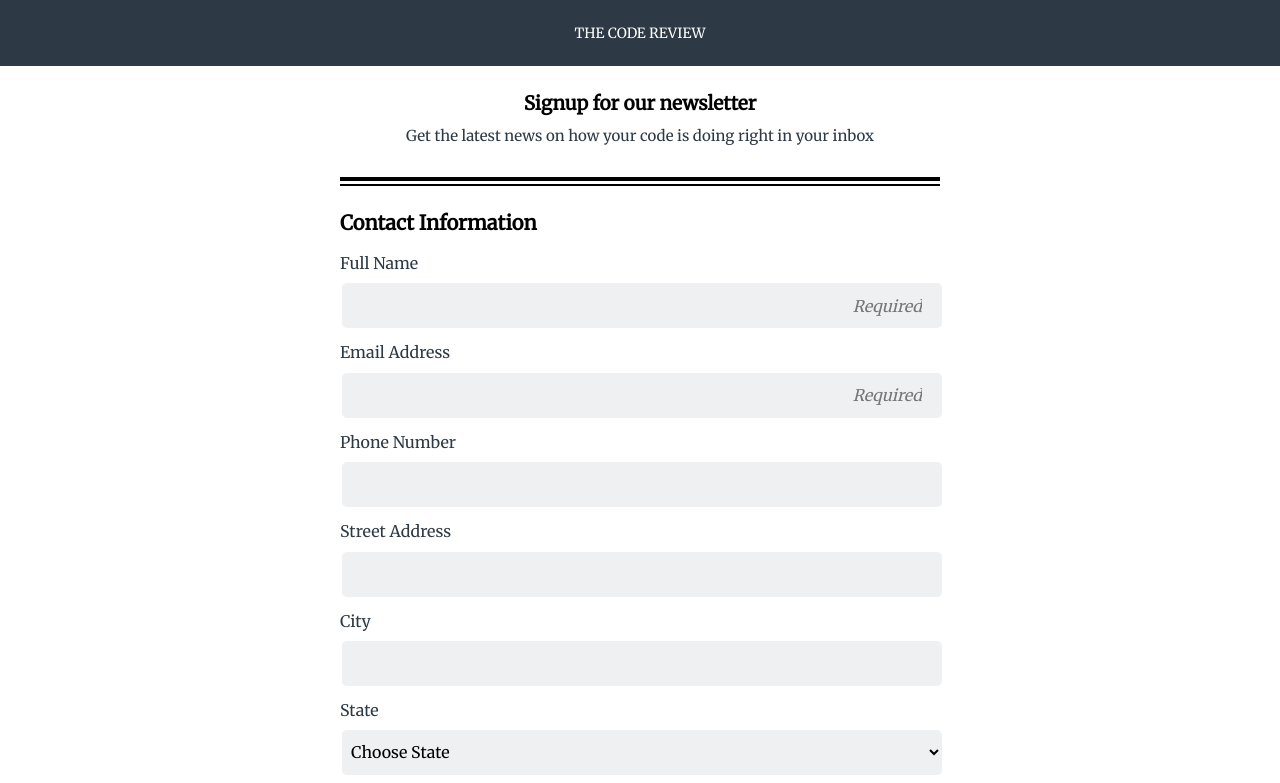
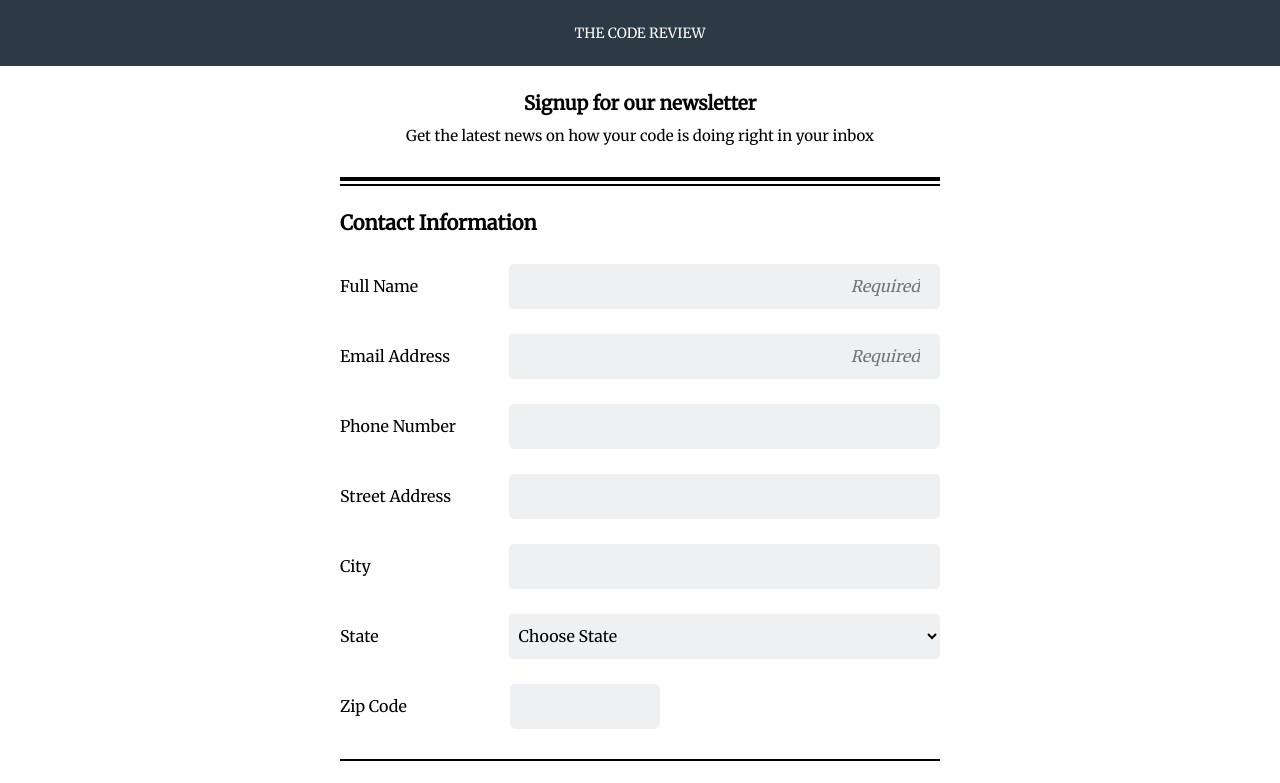
Before and after one commit to zachgreeley101/techdegree-project-3, a plain HTML site: page index.html in a window 1280 px wide. Shown: the top 783 px of the page. Drawn offline with Linux system fonts and the light colour scheme.

Commit message:
Final Commit
*media query 768
-Changed the layout of the Contact section. Placing the labels on the left and the inputs on the right.
*Cleaned up both html and css code
*Validated both html and css files with no errors.
*Double checked my media queries

```diff
--- a/css/style.css
+++ b/css/style.css
@@ -19,7 +19,6 @@ p,
 label,
 footer{
   font-weight: lighter;
-  color: #2d3945;
 }
 
 header,
@@ -231,25 +230,31 @@ input[type="email"]:invalid:not(:focus):not(:placeholder-shown) {
     font-size: 14px;
   }
 
-  input[id="zip"] {
-    width: 25%;
-  }
-
   .descriptor,form{
     margin-left: auto;
     margin-right: auto;
     max-width: 600px;
   }
 
+  .container {
+    display: flex;
+    flex-direction: row;
+  }
 
+  .contact label {
+    width: 28%;
+    margin-top: 23px;
+  }
+
+  .contact input{
+    width: 72%;
+  }
+
+  .contact select {
+    width: 72%;
+  }
+
+  input[id="zip"] {
+    width: 25%;
+  }
 }
-
-
-
-
-
-
-
-
-
-/* TODO:  */
--- a/index.html
+++ b/index.html
@@ -1,5 +1,5 @@
 <!DOCTYPE html>
-<html>
+<html lang="en">
   <head>
     <meta charset="utf-8">
     <meta name="viewport" content="width=device-width, initial-scale=1.0">
@@ -18,25 +18,35 @@
     </div>
 
     <form action="index.html" method="post">
-
       <fieldset class="contact">
         <legend>Contact Information</legend>
 
+        <div class="container">
           <label for="name">Full Name</label>
           <input required type="text" id="name" name="user_name" placeholder="Required">
+        </div>
 
+        <div class="container">
           <label for="email">Email Address</label>
           <input required type="email" id="email" name="user_email" placeholder="Required">
+        </div>
 
+        <div class="container">
           <label for="phone">Phone Number</label>
           <input type="tel" id="phone" name="user_phone">
+        </div>
 
+        <div class="container">
           <label for="street">Street Address</label>
           <input type="text" id="street" name="user_street">
+        </div>
 
+        <div class="container">
           <label for="city">City</label>
           <input type="text" id="city" name="user_city">
+        </div>
 
+        <div class="container">
           <label for="state">State</label>
           <select id="state" name="user_state">
             <option value="choose_state">Choose State</option>
@@ -91,9 +101,13 @@
             <option value="wisconsin">Wisconsin</option>
             <option value="wyoming">Wyoming</option>
           </select>
+        </div>
 
+        <div class="container">
           <label for="zip">Zip Code</label>
           <input type="text" id="zip" name="user_zip">
+        </div>
+
       </fieldset>
 
       <fieldset class="newsletter">
@@ -126,72 +140,8 @@
       <button type="submit">Sign Up</button>
     </form>
 
-  </body>
     <footer>
       <p>Copyright 2018: The Code Review</p>
     </footer>
+  </body>
 </html>
-
-
-
-
-
-
-
-
-
-
-
-
-
-
-
-
-
-
-
-
-
-
-
-
-
-
-
-
-
-
-
-
-
-
-
-
-
-
-
-
-
-
-
-
-
-
-
-
-
-
-
-
-
-
-
-
-
-
-
-
-
-
-
-<!-- TODO: delete: for auto saving -->
```
Lines whose indentation alone changed are shown as unchanged.
